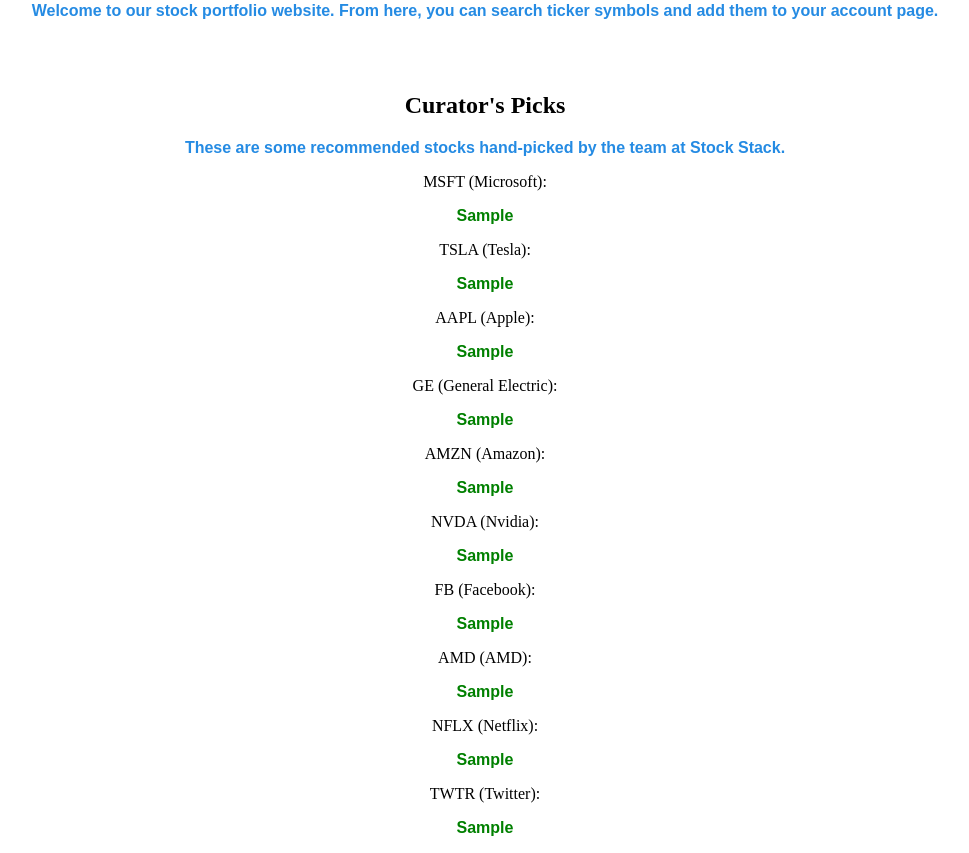
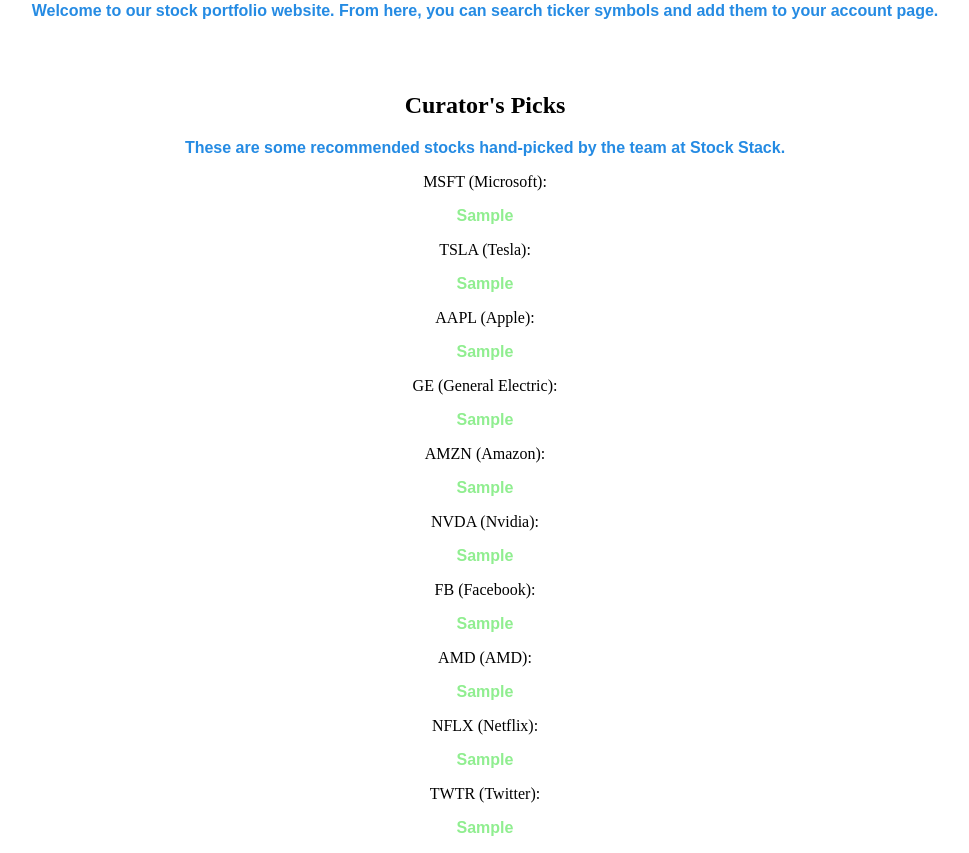
Before and after one commit to noah710/StockStack, a Flask app: template src/templates/index.html in a window 1280 px wide. Shown: the part 276-1129 px from the top of the page, without its empty margins (155-1124 px from the left). Run offline with Flask 2, Linux system fonts and the light colour scheme; the template is opened without the code that fills it: most values are stand-ins (such as "Sample title", 1, 10 or a date in 2020).

Commit message:
Update index.html
made the greens lighter so they are more visible

```diff
--- a/src/templates/index.html
+++ b/src/templates/index.html
@@ -26,70 +26,70 @@
   if(p1 < p1b)
 	document.getElementById("msft").style.color = "red";
 	else
-		document.getElementById("msft").style.color = "green";
+		document.getElementById("msft").style.color = "lightgreen";
 
   var p2 = '{{price2}}';
   var p2b = '{{price2b}}';
   if(p2 < p2b)
 	document.getElementById("tsla").style.color = "red";
 	else
-		document.getElementById("tsla").style.color = "green";
+		document.getElementById("tsla").style.color = "lightgreen";
 
   var p3 = '{{price3}}';
   var p3b = '{{price3b}}';
   if(p1 < p1b)
 	document.getElementById("aapl").style.color = "red";
 	else
-		document.getElementById("aapl").style.color = "green";
+		document.getElementById("aapl").style.color = "lightgreen";
 
   var p4 = '{{price4}}';
   var p4b = '{{price4b}}';
   if(p4 < p4b)
 	document.getElementById("ge").style.color = "red";
 	else
-		document.getElementById("ge").style.color = "green";
+		document.getElementById("ge").style.color = "lightgreen";
 
   var p5 = '{{price5}}';
   var p5b = '{{price5b}}';
   if(p5 < p5b)
 	document.getElementById("amzn").style.color = "red";
 	else
-		document.getElementById("amzn").style.color = "green";
+		document.getElementById("amzn").style.color = "lightgreen";
 
   var p6 = '{{price6}}';
   var p6b = '{{price6b}}';
   if(p6 < p6b)
 	document.getElementById("nvda").style.color = "red";
 	else
-		document.getElementById("nvda").style.color = "green";
+		document.getElementById("nvda").style.color = "lightgreen";
 
   var p7 = '{{price7}}';
   var p7b = '{{price7b}}';
   if(p7 < p7b)
 	document.getElementById("fb").style.color = "red";
 	else
-		document.getElementById("fb").style.color = "green";
+		document.getElementById("fb").style.color = "lightgreen";
 
   var p8 = '{{price8}}';
   var p8b = '{{price8b}}';
   if(p8 < p8b)
 	document.getElementById("amd").style.color = "red";
 	else
-		document.getElementById("amd").style.color = "green";
+		document.getElementById("amd").style.color = "lightgreen";
 
   var p9 = '{{price9}}';
   var p9b = '{{price9b}}';
   if(p9 < p9b)
 	document.getElementById("nflx").style.color = "red";
 	else
-		document.getElementById("nflx").style.color = "green";
+		document.getElementById("nflx").style.color = "lightgreen";
 
   var p10 = '{{price10}}';
   var p10b = '{{price10b}}';
   if(p10 < p10b)
 	document.getElementById("twtr").style.color = "red";
 	else
-		document.getElementById("twtr").style.color = "green";
+		document.getElementById("twtr").style.color = "lightgreen";
 
   </script>
 
```
